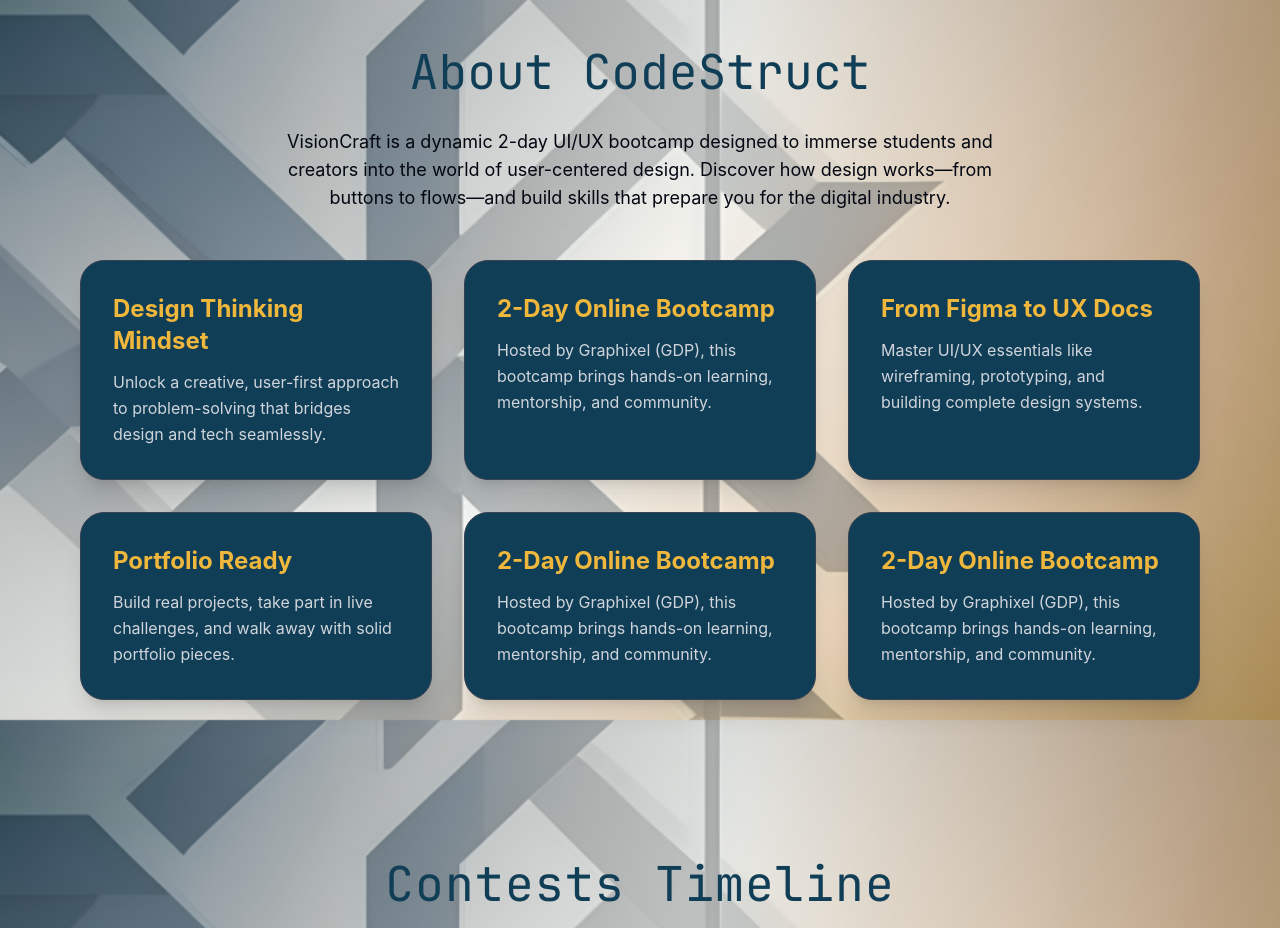
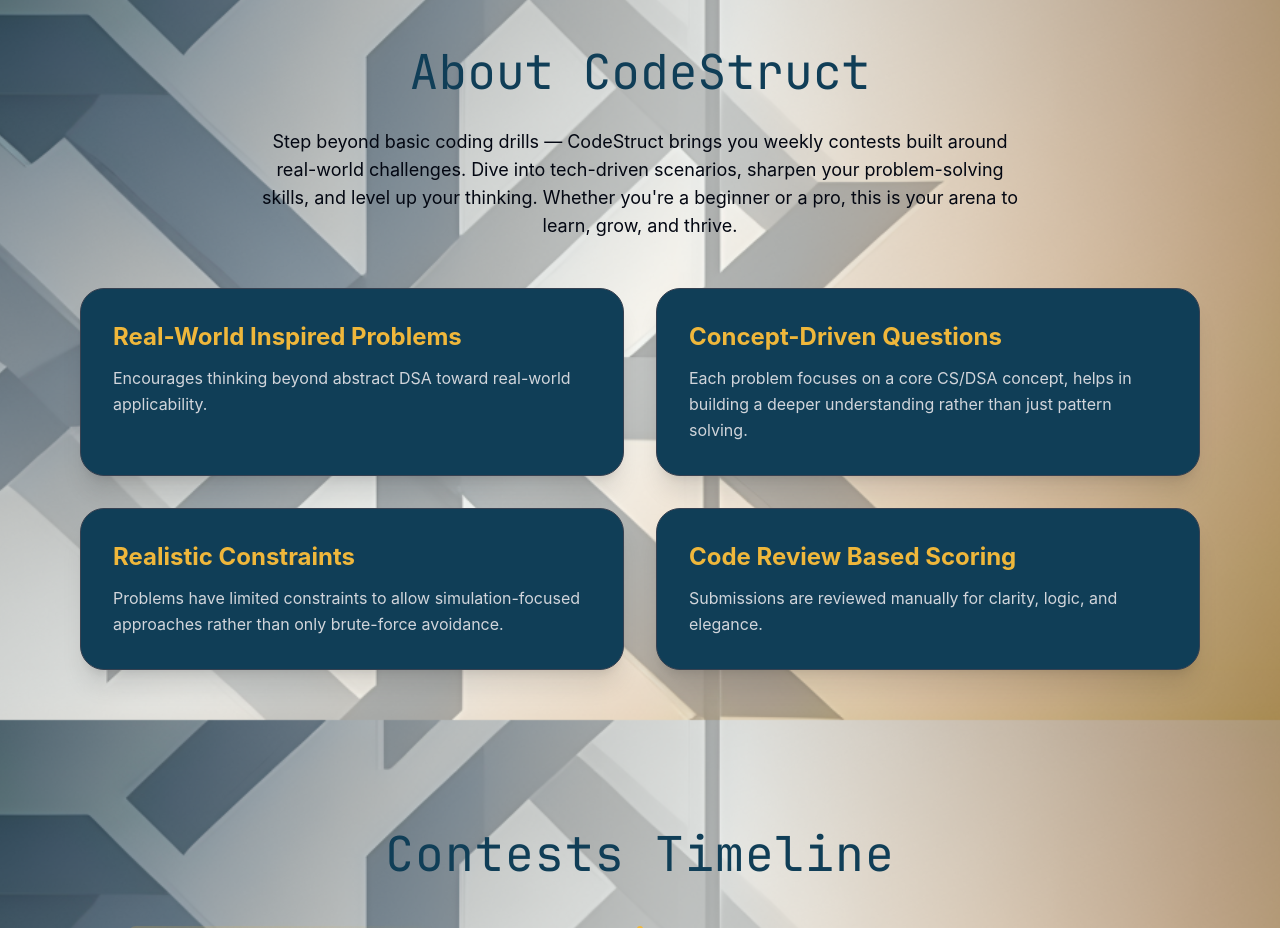
Before and after one commit to halalcenter/GDP, a React (Vite) app: page /codestruct in a window 1280 px wide. Shown: the part 1280-2208 px from the top of the page. Built offline with nearby package versions, Linux system fonts and the light colour scheme; no server answers.

Commit message:
text added

```diff
--- a/src/code-struct/components/about.tsx
+++ b/src/code-struct/components/about.tsx
@@ -2,28 +2,20 @@
 
 const features = [
   {
-    title: "Design Thinking Mindset",
-    description: "Unlock a creative, user-first approach to problem-solving that bridges design and tech seamlessly.",
+    title: "Real-World Inspired Problems",
+    description: "Encourages thinking beyond abstract DSA toward real-world applicability.",
   },
   {
-    title: "2-Day Online Bootcamp",
-    description: "Hosted by Graphixel (GDP), this bootcamp brings hands-on learning, mentorship, and community.",
+    title: "Concept-Driven Questions",
+    description: "Each problem focuses on a core CS/DSA concept, helps in building a deeper understanding rather than just pattern solving.",
   },
   {
-    title: "From Figma to UX Docs",
-    description: "Master UI/UX essentials like wireframing, prototyping, and building complete design systems.",
+    title: "Realistic Constraints",
+    description: "Problems have limited constraints to allow simulation-focused approaches rather than only brute-force avoidance.",
   },
   {
-    title: "Portfolio Ready",
-    description: "Build real projects, take part in live challenges, and walk away with solid portfolio pieces.",
-  },
-  {
-    title: "2-Day Online Bootcamp",
-    description: "Hosted by Graphixel (GDP), this bootcamp brings hands-on learning, mentorship, and community.",
-  },
-  {
-    title: "2-Day Online Bootcamp",
-    description: "Hosted by Graphixel (GDP), this bootcamp brings hands-on learning, mentorship, and community.",
+    title: "Code Review Based Scoring",
+    description: "Submissions are reviewed manually for clarity, logic, and elegance.",
   },
 ];
 
@@ -46,10 +38,10 @@
           transition={{ delay: 0.2, duration: 0.6 }}
           className="text-center text-gray-950 max-w-3xl mx-auto mb-12 text-lg"
         >
-          VisionCraft is a dynamic 2-day UI/UX bootcamp designed to immerse students and creators into the world of user-centered design. Discover how design works—from buttons to flows—and build skills that prepare you for the digital industry.
+          Step beyond basic coding drills — CodeStruct brings you weekly contests built around real-world challenges. Dive into tech-driven scenarios, sharpen your problem-solving skills, and level up your thinking. Whether you're a beginner or a pro, this is your arena to learn, grow, and thrive.
         </motion.p>
 
-        <div className="grid gap-y-8 gap-x-8 md:grid-cols-2 lg:grid-cols-3">
+        <div className="grid gap-y-8 gap-x-8 md:grid-cols-2">
   {features.map((feature, idx) => (
     <motion.div
       key={idx}
```
